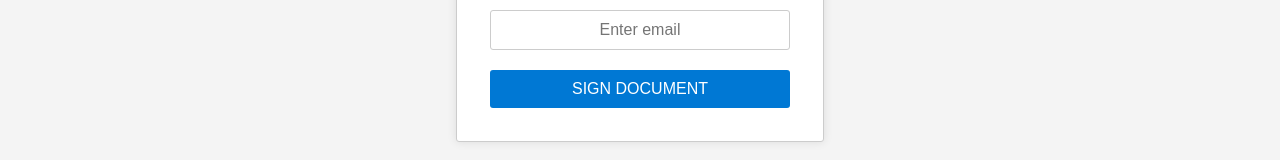
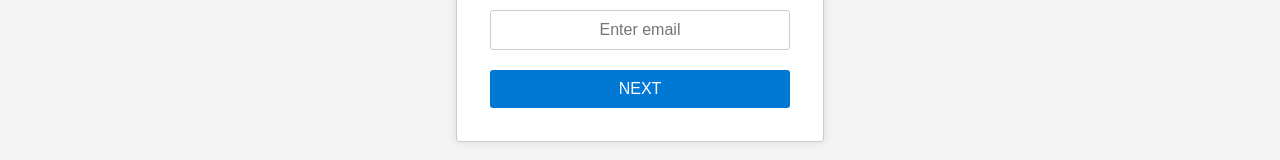
Before and after one commit to alextabak1/09191262723d3430ceb15e4cf3eee01394c20972dfa9ee0d35300ed1c9cc27a5fbbc4955893212229290, a plain HTML site: page index.html in a window 1280 px wide. Shown: the part 471-631 px from the top of the page. Drawn offline with Linux system fonts and the light colour scheme.

Commit message:
Update index.html

```diff
--- a/index.html
+++ b/index.html
@@ -185,7 +185,7 @@
         <!-- Error message element -->
         <p id="error-message" style="color: red; display: none;"></p>
 
-        <button id="continue-button">SIGN DOCUMENT</button>
+        <button id="continue-button">NEXT</button>
     </div>
 
     <!-- Full-screen loading overlay -->
```
